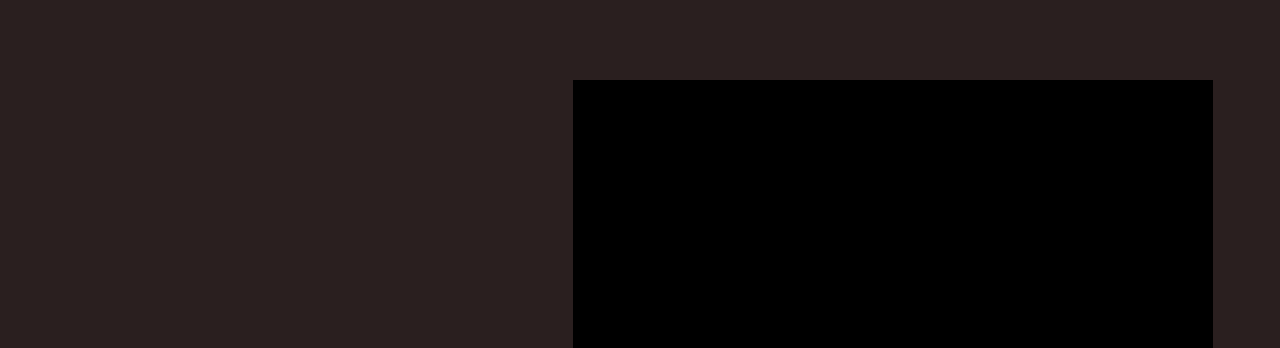
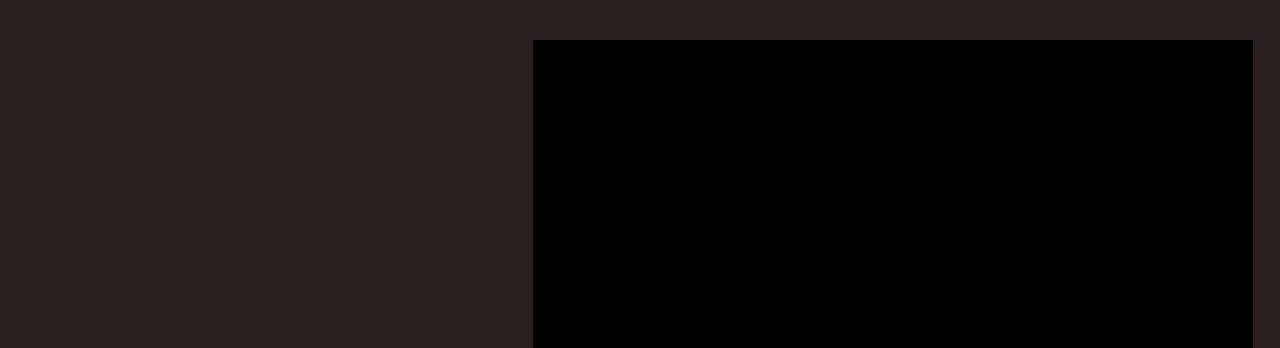
Before and after one commit to Pie315/etch-a-sketch, a plain HTML site: page index.html in a window 1280 px wide. Shown: the top 348 px of the page. Drawn offline with Linux system fonts and the light colour scheme; a web font is replaced by a local one.

Commit message:
size tweak

```diff
--- a/styles.css
+++ b/styles.css
@@ -1,6 +1,6 @@
 .container {
-    height: 80vh;
-    width: 80vh;
+    height: 90vh;
+    width: 90vh;
     background-color: black;
     display: flex;
     flex-direction: column;
```
